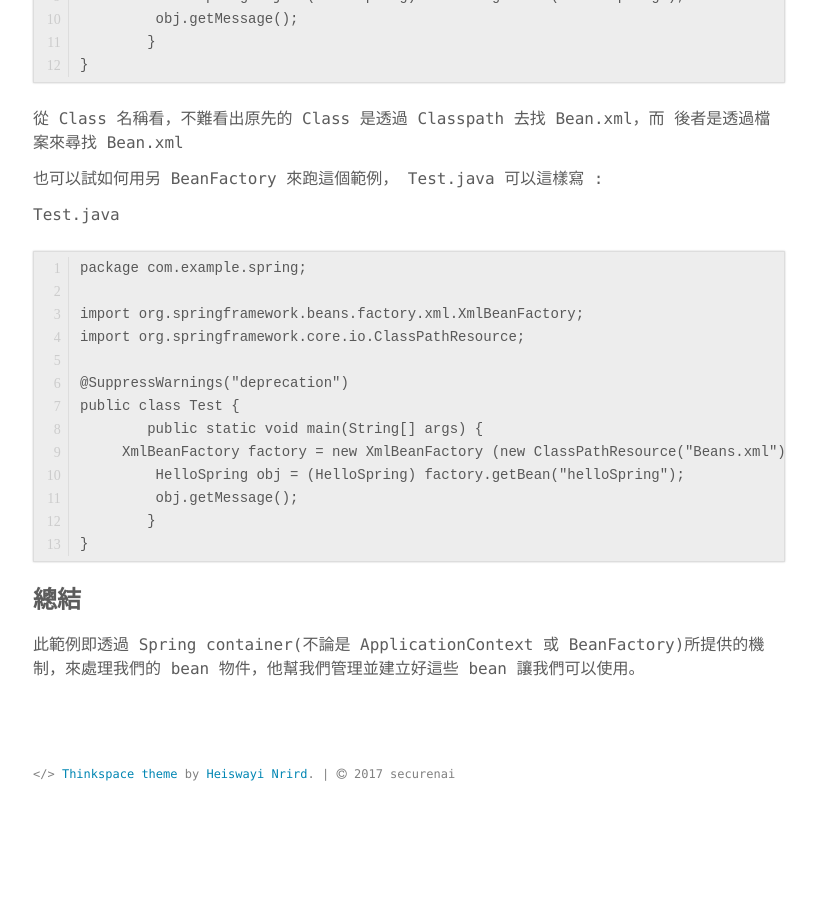
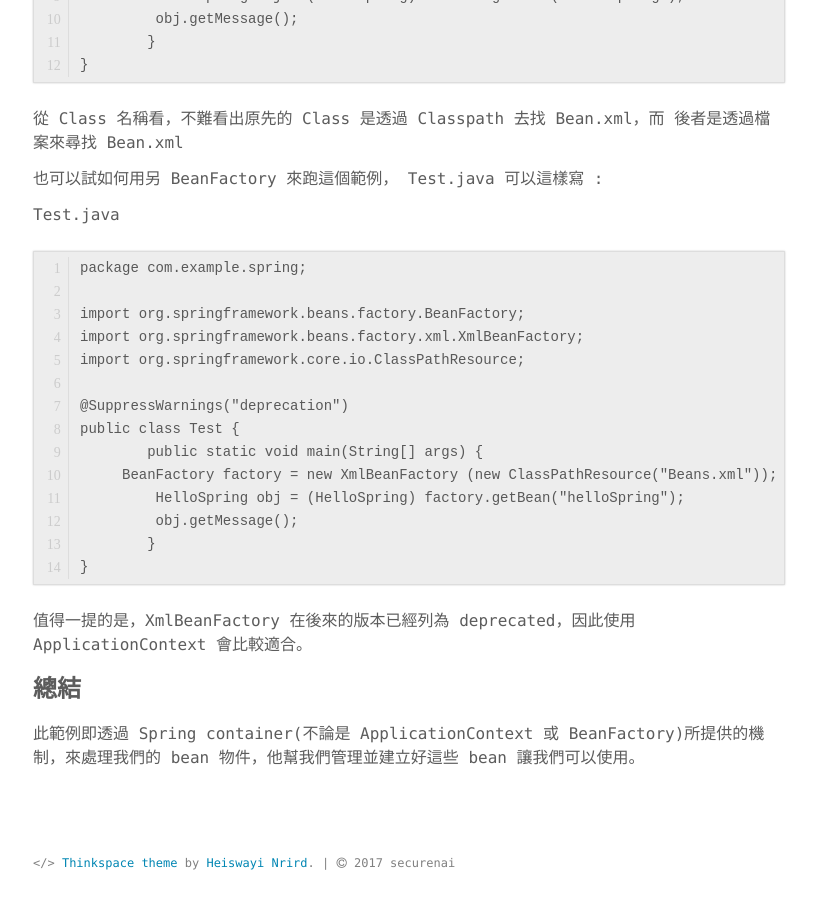
Before and after one commit to securenai/securenai.github.io, a Jekyll site: the page built from spring/spring_page2.md, in a window 1280 px wide and 900 px high, scrolled down 4728 px. Shown: the whole window, without its empty margins (231-1048 px from the left). Built offline with Jekyll 4.4.1, drawn with Linux system fonts in a browser that asks for light colours; our own code applies the rules of GitHub Pages for plain Markdown files; before the commit the page ends 5559 px from its top, so only the background shows below that.

Commit message:
Update spring_page2.md

````diff
--- a/spring/spring_page2.md
+++ b/spring/spring_page2.md
@@ -156,18 +156,20 @@ Test.java
 ```
 package com.example.spring;
 
+import org.springframework.beans.factory.BeanFactory;
 import org.springframework.beans.factory.xml.XmlBeanFactory;
 import org.springframework.core.io.ClassPathResource;
 
 @SuppressWarnings("deprecation")
 public class Test {
 	public static void main(String[] args) {
-     XmlBeanFactory factory = new XmlBeanFactory (new ClassPathResource("Beans.xml"));
+     BeanFactory factory = new XmlBeanFactory (new ClassPathResource("Beans.xml"));
 	 HelloSpring obj = (HelloSpring) factory.getBean("helloSpring");
 	 obj.getMessage();
 	}
 }
 ```
+值得一提的是，XmlBeanFactory 在後來的版本已經列為 deprecated，因此使用 ApplicationContext 會比較適合。
 
 ### 總結
 
````
